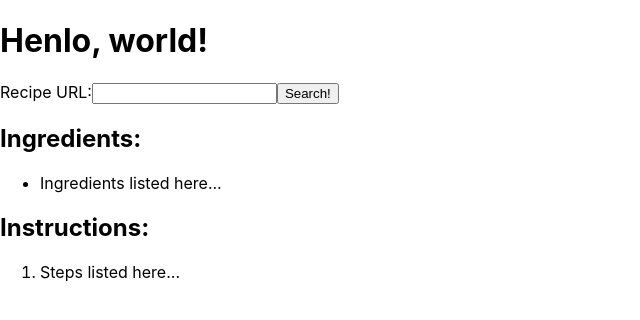
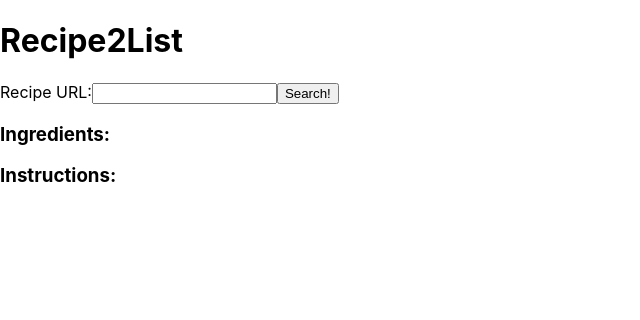
Before and after one commit to KmetzEng/recipe-2-list, a React (Create React App) app: page / in a window 1280 px wide. Shown: the top 320 px of the page, without its empty margins (0-640 px from the left). Built offline with nearby package versions, Linux system fonts and the light colour scheme.

Commit message:
Functionality complete

```diff
--- a/src/App.js
+++ b/src/App.js
@@ -13,14 +13,24 @@ class App extends Component {
   };
 
 
-  handleSearch = recipeURL => {
-    this.setState({ recipeURL: recipeURL, ingredients: [], instructions: [] }, this.getRecipeInfo)
+  handleSearch = (recipeURL) => {
+    this.setState({ recipeURL: recipeURL, ingredients: [], instructions: [] }, this.getRecipeInfo);
   };
 
 
+  updateRecipeInfo = (ingArr, instrArr) => {
+    this.setState({ recipeURL: '', ingredients: ingArr, instructions: instrArr });
+  };
+
+
+  processRecipeData = (data) => {
+    let dataArr = [];
+    data.forEach(el => dataArr.push(el.innerHTML));
+    return dataArr;
+  }
+
   getRecipeInfo = async () => {
     const { recipeURL } = this.state;
-    console.log(recipeURL);
 
     const proxyUrl = 'https://cors-anywhere.herokuapp.com/';  // Allows cors for front-end js
 
@@ -30,32 +40,20 @@ class App extends Component {
       })
       .then((html) => {
         var parser = new DOMParser();
-        var doc = parser.parseFromString(html, "text/html");
+        var doc = parser.parseFromString(html, 'text/html');
         return doc;
-      });
-    console.log((await pageData).body.getElementsByTagName('ol'));
-
-    let ings = this.getRecipeIngredients(pageData);
-    console.log(ings);
-
-    let instrs = this.getRecipeInstructions(pageData);
-    console.log(instrs);
-  };
+    });
 
 
-  getRecipeIngredients = (pageData) => {
-    let dom = new DOMParser().parseFromString(pageData, 'text/html');
-    let uls = dom.querySelectorAll('ul');
-    return uls;
+    // Get ingredient data and instruction data as node lists and then make arrays
+    const ingData = Array.from((await pageData).querySelectorAll('div[class*=ingredients] > ul > li'));
+    const instrData = Array.from((await pageData).querySelectorAll('div[class*=instructions] > ol > li'));
+
+    let ingArr = this.processRecipeData(ingData);
+    let instrArr = this.processRecipeData(instrData);
+
+    this.updateRecipeInfo(ingArr, instrArr);
   };
-
-
-  getRecipeInstructions = (pageData) => {
-    let dom = new DOMParser().parseFromString(pageData, 'text/html');
-    let ols = dom.querySelectorAll('ol');
-    return ols;
-  };
-
 
 
   render() {
@@ -63,7 +61,7 @@ class App extends Component {
 
     return (
       <div className="container">
-        <h1>Henlo, world!</h1>
+        <h1>Recipe2List</h1>
         <Search handleSearch={ this.handleSearch } />
         <div className="list-container">
           <IngredientList ingredients={ ingredients } />
--- a/src/IngredientList.js
+++ b/src/IngredientList.js
@@ -1,19 +1,26 @@
-import React, { Component } from 'react'
+import React from 'react'
 
-class IngredientList extends Component {
+const IngredientArrayToList = (props) => {
+    const ingredients = props.ingredients.map((ingredient, index) => {
+        let ingredientNoSpan = ingredient.toString().replace(/<\/?span[^>]*>/g,'').replace(/&nbsp;/gi,'');
+        return (
+            <li>{ ingredientNoSpan }</li>
+        );
+    })
+
+    return <ul className="ingredients-list">{ ingredients }</ul>
+};
 
 
+const IngredientList = (props) => {
+    const { ingredients } = props;
 
-    render() {
-        return (
-            <div className="ingredients">
-                <h2 className="ingredient-header">Ingredients:</h2>
-                <ul className="ingredient-list">
-                    <li>Ingredients listed here...</li>
-                </ul>
-            </div>
-        )
-    }
+    return (
+        <div className="ingredients-container">
+            <h3 className="ingredients-header">Ingredients:</h3>
+            <IngredientArrayToList ingredients={ingredients}/>
+        </div>
+    );
 }
 
-export default IngredientList
+export default IngredientList;
--- a/src/InstructionList.js
+++ b/src/InstructionList.js
@@ -1,16 +1,26 @@
-import React, { Component } from 'react'
+import React from 'react'
 
-class InstructionList extends Component {
-    render() {
-        return(
-            <div className="instructions">
-                <h2 className="instruction-header">Instructions:</h2>
-                <ol className="instruction-list">
-                    <li>Steps listed here...</li>
-                </ol>
-            </div>
-        )
-    }
+const InstructionArrayToList = (props) => {
+    const instructions = props.instructions.map((instruction, index) => {
+        let instructionNoSpan = instruction.toString().replace(/<\/?span[^>]*>/g,'').replace(/&nbsp;/gi,'');
+        return (
+            <li>{ instructionNoSpan }</li>
+        );
+    })
+
+    return <ol className="instruction-list">{ instructions }</ol>
+};
+
+
+const InstructionsList = (props) => {
+    const { instructions } = props;
+
+    return (
+        <div className="instructions-container">
+            <h3 className="instructions-header">Instructions:</h3>
+            <InstructionArrayToList instructions={instructions}/>
+        </div>
+    );
 }
 
-export default InstructionList
+export default InstructionsList;
--- a/src/Search.js
+++ b/src/Search.js
@@ -21,7 +21,6 @@ class Search extends Component {
     }
 
     render() {
-        const { recipeURL } = this.state
         return (
             <div className="search-form" id="recipe-url-search">
                 <form>
```
